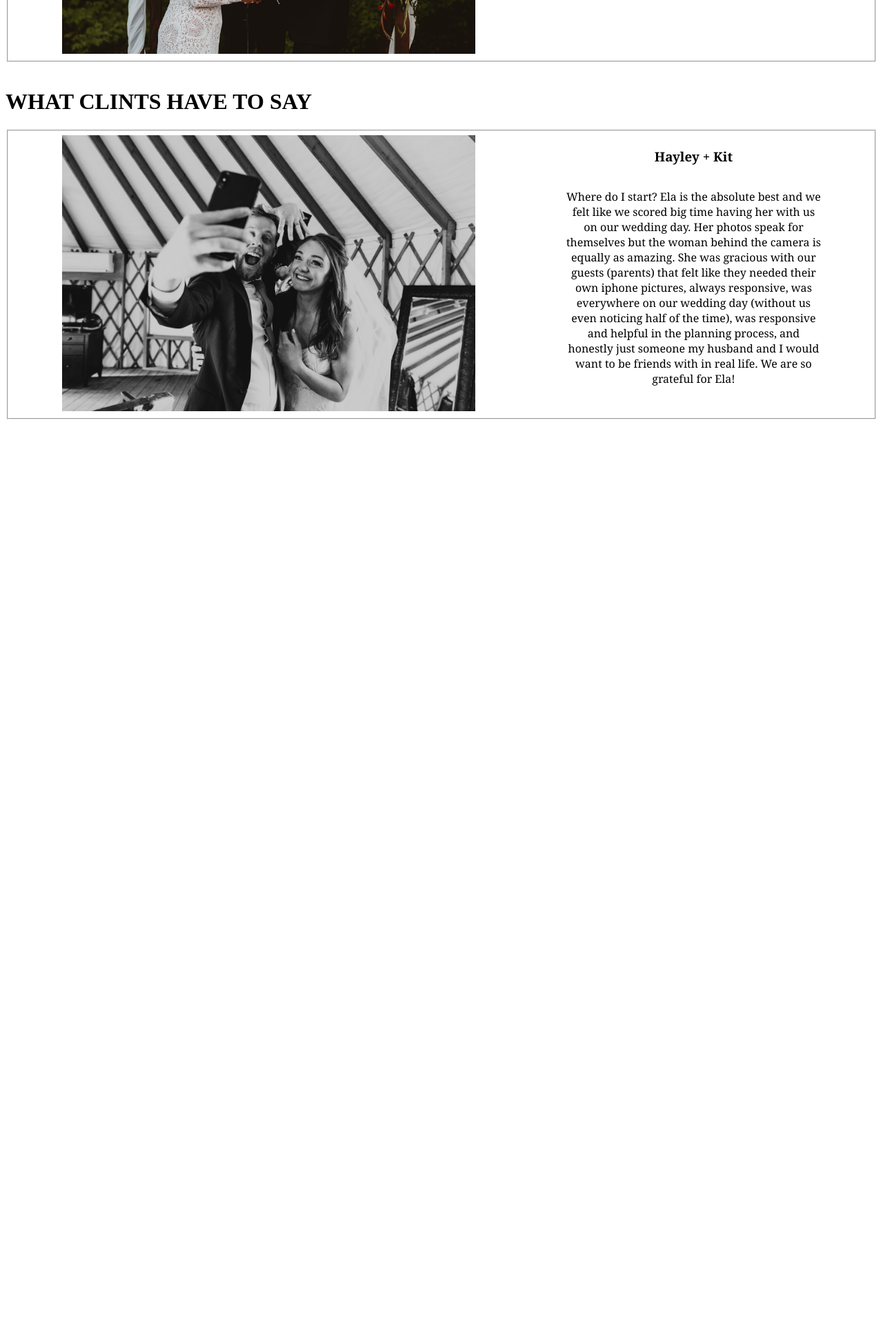
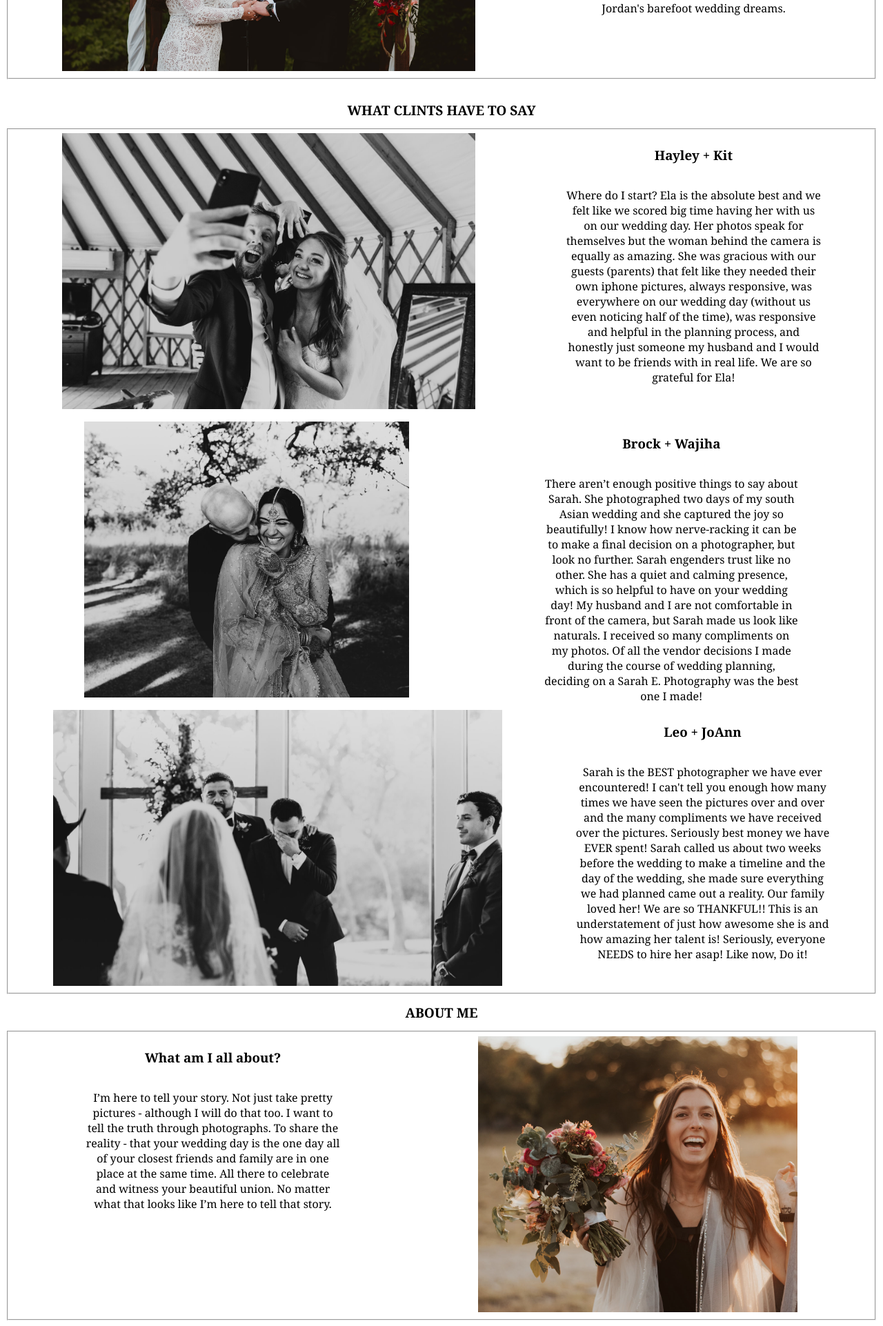
Before and after one commit to drenushashoshi/Photographer-Website, a PHP site: page /Home.html in a window 1280 px wide. Shown: the part 3506-5428 px from the top of the page at 69% size. Before the commit the page ends 4114 px from the top, so only its background shows below. Run offline with PHP 8.4, Linux system fonts and the light colour scheme.

Commit message:
Added more content
Added more content into the Home Page, created the Portfolio Page and connected it with Home.

```diff
--- a/Home.css
+++ b/Home.css
@@ -71,6 +71,12 @@ header img{
 .foto:hover {
     opacity: 1.0;
 }
+.butoni{
+    align-items: center;
+    font-family: Georgia, 'Times New Roman', Times, serif;
+    font-size: large;
+    text-align: center;
+}
 
 .title{
     display: flex;
@@ -99,11 +105,11 @@ header img{
     font-family: Georgia, 'Times New Roman', Times, serif;
 
 }
-.Sayings>div>h1{
+.Sayings>h1{
     font-family: Georgia, 'Times New Roman', Times, serif;
-    font-size: large;
+    font-size: larger;
     justify-content: center;
-    align-items: center;
+    text-align: center;
 }
 
 .WhatTheySay{
@@ -120,3 +126,23 @@ header img{
     text-align: center;
     font-family: Georgia, 'Times New Roman', Times, serif;
 }
+.Aboutme>h1{
+    font-family: Georgia, 'Times New Roman', Times, serif;
+    font-size: larger;
+    justify-content: center;
+    text-align: center;
+}
+.LittleAboutMe{
+    display: flex;
+    flex-direction: row;
+    justify-content: space-around;
+    width: 100%;
+    height: 400px;
+}
+.teksti2{
+    width: 30%;
+    display: flex;
+    flex-direction: column;
+    text-align: center;
+    font-family: Georgia, 'Times New Roman', Times, serif;
+}
--- a/Home.html
+++ b/Home.html
@@ -13,7 +13,7 @@
             <ul>
                 <li><a href="Home.html">Home</a></li>
                 <li><a href="About.html">About</a></li>
-                <li>Portofolio</li>
+                <li><a href="Portofolio.html">Portofolio</a></li>
                 <li>Course Login</li>
                 <li>Booking</li>
             </ul>
@@ -57,6 +57,11 @@
             </div>
 
         </div>
+
+        <div class="butoni">
+            <button><a href="Portofolio.html">More Recent Work</a></button>
+        </div>
+
         <br>
         <div class="MoreStories">
             <div class="title">
@@ -126,6 +131,59 @@
                         </p>
                     </div>
                 </div>
+                <br>
+                <div class="WhatTheySay">
+                    <img src="WhatClientsHaveToSay2.png" alt="">
+                    <div class="teksti">
+                        <h3>Brock + Wajiha</h3>
+                        <p>There aren’t enough positive things to say about Sarah. She photographed two days of
+                             my south Asian wedding and she captured the joy so beautifully!
+                             I know how nerve-racking it can be to make a final decision on a photographer,
+                             but look no further. Sarah engenders trust like no other.
+                             She has a quiet and calming presence, which is so helpful to have on your wedding day!
+                             My husband and I are not comfortable in front of the camera,
+                             but Sarah made us look like naturals.
+                             I received so many compliments on my photos.
+                             Of all the vendor decisions I made during the course of wedding planning,
+                             deciding on a Sarah E. Photography was the best one I made!
+                        </p>
+                    </div>
+                </div>
+                <br>
+                <div class="WhatTheySay">
+                    <img src="WhatClientsHaveToSay3.png" alt="">
+                    <div class="teksti">
+                        <h3>Leo + JoAnn</h3>
+                        <p>Sarah is the BEST photographer we have ever encountered!
+                            I can't tell you enough how many times we have seen the pictures over and over
+                            and the many compliments we have received over the pictures.
+                            Seriously best money we have EVER spent! Sarah called us about two weeks before
+                            the wedding to make a timeline and the day of the wedding,
+                            she made sure everything we had planned came out a reality.
+                            Our family loved her! We are so THANKFUL!! This is an understatement of just how
+                            awesome she is and how amazing her talent is! Seriously, everyone NEEDS to hire her asap!
+                            Like now, Do it!
+                        </p>
+                    </div>
+                </div>
+            </fieldset>
+        </div>
+
+        <div class="Aboutme">
+            <h1><b>ABOUT ME</b></h1>
+            <fieldset>
+                <div class="LittleAboutMe">
+                    <div class="teksti2">
+                        <h3>What am I all about?</h3>
+                        <p>I’m here to tell your story. Not just take pretty pictures - although I will do that too.
+                            I want to tell the truth through photographs.
+                            To share the reality - that your wedding day is the one day all of your closest friends
+                            and family are in one place at the same time. All there to celebrate and witness your
+                            beautiful union. No matter what that looks like I’m here to tell that story.
+                        </p>
+                    </div>
+                    <img src="AboutMeInHomePage.png" alt="">
+                </div>
             </fieldset>
         </div>
     </main>
```
Also changed, not shown: Portofolio.html (added, +11 -0 lines), AboutMeInHomePage.png (added), WhatClientsHaveToSay2.png (added), WhatClientsHaveToSay3.png (added).
